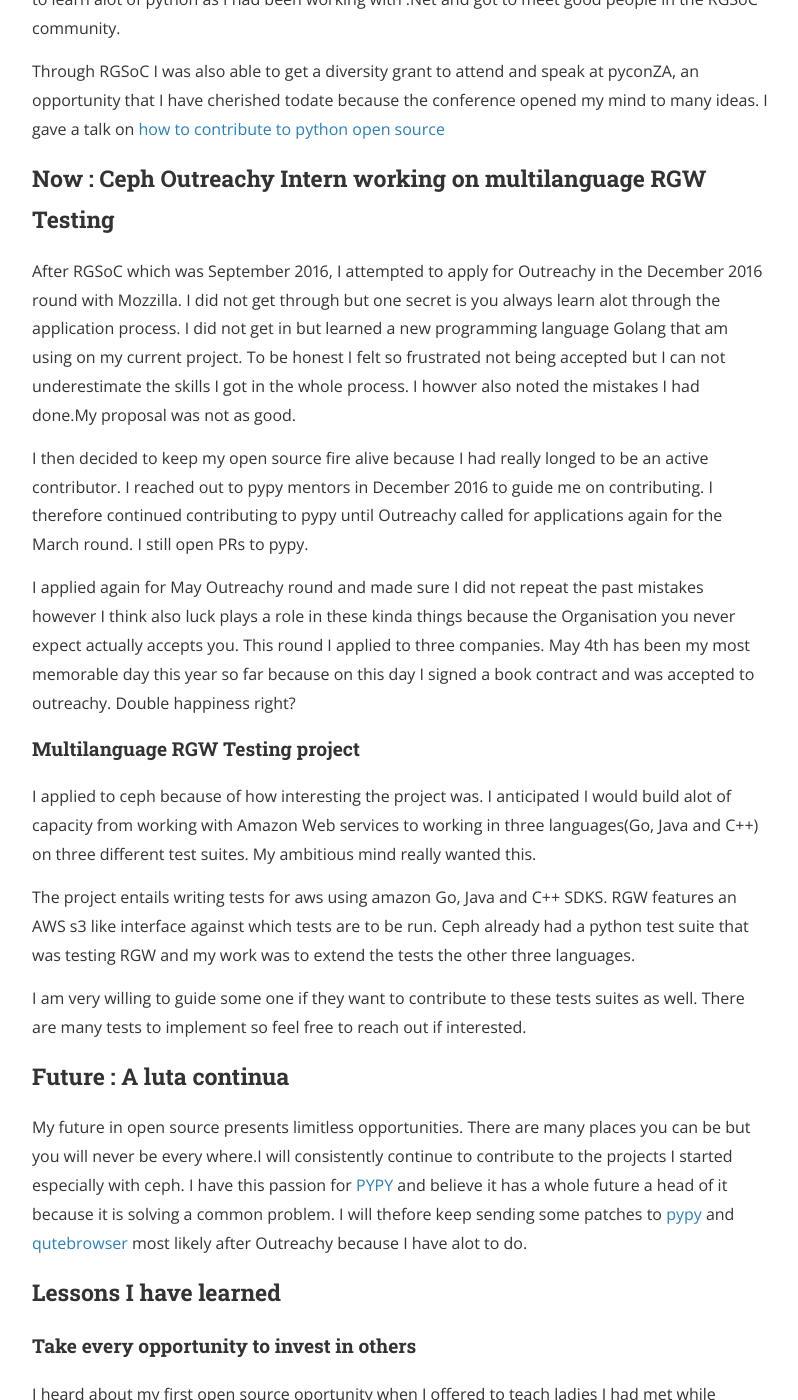
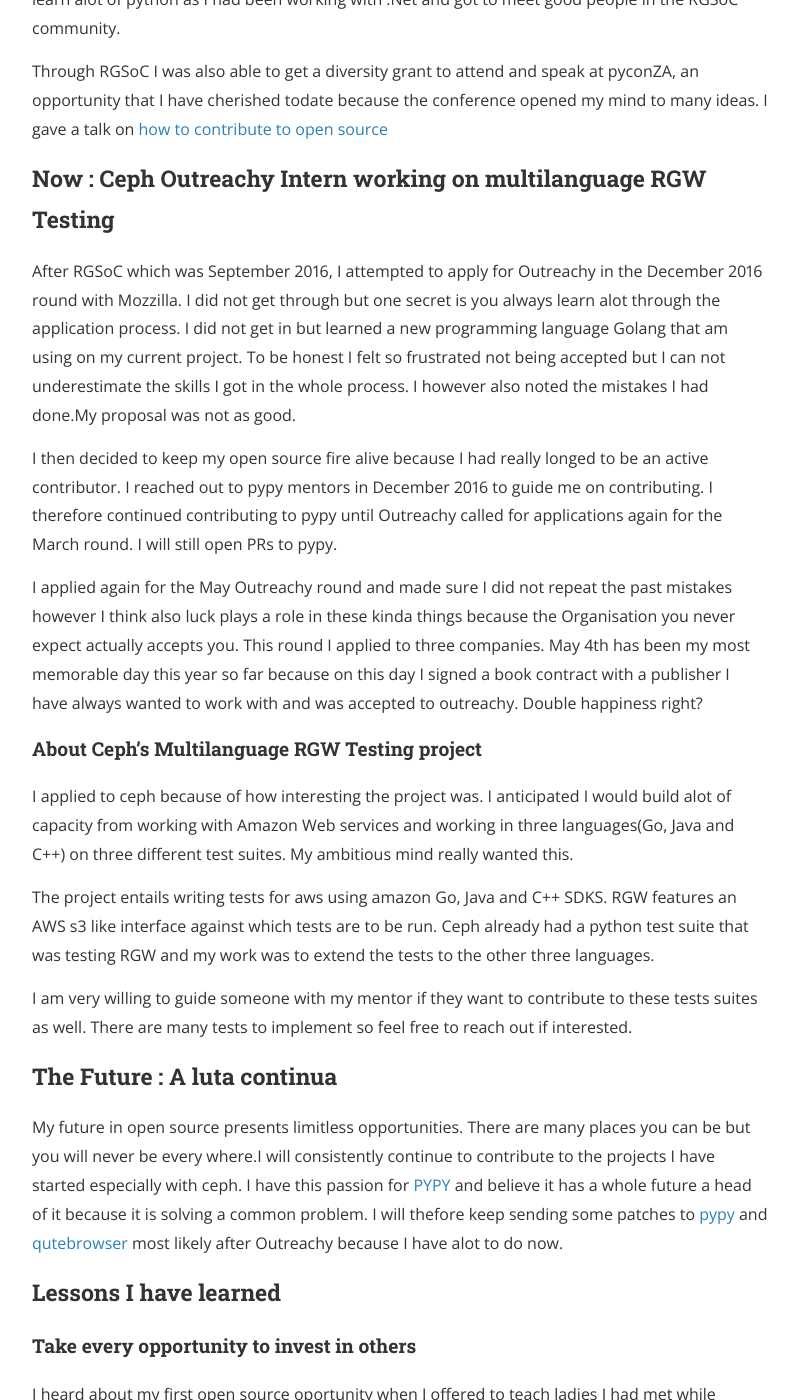
Before and after one commit to saidatnanjuki/saidatnanjuki.github.io, a Jekyll site: the page built from _posts/2017-06-15-opensource.md, in a window 1280 px wide and 1400 px high, scrolled down 1118 px. Shown: the whole window, without its empty margins (240-1038 px from the left). Built offline with Jekyll 4.4.1, drawn with Linux system fonts in a browser that asks for light colours; nearby versions of some CDN libraries; comment, search, counter and statistics services are not loaded; a style sheet for code colours, icons or effects is not loaded; some of the changed text lies outside the part shown.

Commit message:
Create 2017-06-15-opensource.md

```diff
--- a/_posts/2017-06-15-opensource.md
+++ b/_posts/2017-06-15-opensource.md
@@ -7,35 +7,35 @@ This is a tale of a dream come true. This story starts way back in 2016. I was w
 
 I kept reading people's Github profiles in admiration of especially people that had repositories in the category of "Repositories they contribute to". I wanted this on my profile too but did not know how to. I did not have many experienced developers in my circles atleast so this kind of information I did not get easily.
 
-One day I gave a talk at a meetup dubbed Geek night kampala on the transition from continous integration to delivery where I met some ladies who requested me to teach them alittle more on the topic a request I welcomed. After getting to know these ladies one of them told me about Rails Girls Summer of Code and suggested that we team up with her and apply for the same. Well we did and we got accepted. This was the beginning to a dream coming true. i quit my job just before summer could begin in preparation for the golden opportunity.
+One day I gave a talk at a meetup dubbed Geek night kampala on the transition from continous integration to delivery where I met some ladies who requested me to teach them alittle more on the topic a request I welcomed. After getting to know these ladies one of them told me about Rails Girls Summer of Code and suggested that we team up with her and apply for the same. Well we did and got accepted. This was the beginning to a dream coming true. I quit my job just before summer could begin in preparation for the golden opportunity.
 
 ### First : Rails Girls Summer of Code
 
-My open source Journey began here. I was accepted with a friend of mine to work on a project called Qutebrowser. We were called [team Echo](https://teams.railsgirlssummerofcode.org/teams/162) from Uganda. Qutebrowser is a vim-like browser based on PYQT5. If you are a vim fanatic then you probably want to try it. The beauty about this browser is that you browse the web using commands. I wanted to contribute to this project because I wanted something challenging to work on and a browser wasnt bad as it had alot of new things I wanted to learn.
+My open source Journey began here. I was accepted with a friend of mine to work on a project called Qutebrowser. We were called [team Echo](https://teams.railsgirlssummerofcode.org/teams/162) from Uganda. [Qutebrowser](https://github.com/qutebrowser/qutebrowser) is a vim-like browser based on PYQT5. If you are a vim fanatic then you probably want to try it. The beauty about this browser is that you browse the web using commands. Any one ? I wanted to contribute to this project because I wanted something challenging to work on and a browser wasnt bad as it had alot of new things I wanted to learn.
 
-RGSoC was a huge success and a very memorable experience for me as I opened my first pull request then. The mentor was very welcoming and answered every question we asked him. I learned so much working on this project than even the experience I had from work. By and large I got to know that debugging is very a very important skill when working on such big code bases, got to learn alot of python as I had been working with .Net and got to meet good people in the RGSoC community.
+RGSoC was a huge success and a very memorable experience for me as I opened my first pull request then. The mentor was very welcoming and answered every question we asked him. I learned so much working on this project than even the experience I had from work. By and large I got to know that debugging is a very important skill when working on such big code bases, got to learn alot of python as I had been working with .Net and got to meet good people in the RGSoC community.
 
-Through RGSoC I was also able to get a diversity grant to attend and speak at pyconZA, an opportunity that I have cherished todate because the conference opened my mind to many ideas. I gave a talk on [how to contribute to python open source](https://speakerdeck.com/pyconzacontributing-to-python-open-source-infrastructure-and-projects-by-joannah-nanjekye/)
+Through RGSoC I was also able to get a diversity grant to attend and speak at pyconZA, an opportunity that I have cherished todate because the conference opened my mind to many ideas. I gave a talk on [how to contribute to open source](https://speakerdeck.com/pyconzacontributing-to-python-open-source-infrastructure-and-projects-by-joannah-nanjekye/)
 
 ### Now : Ceph Outreachy Intern working on multilanguage RGW Testing
 
-After RGSoC which was September 2016, I attempted to apply for Outreachy in the December 2016 round with Mozzilla. I did not get through but one secret is you always learn alot through the application process. I did not get in but learned a new programming language Golang that am using on my current project. To be honest I felt so frustrated not being accepted but I can not underestimate the skills I got in the whole process. I howver also noted the mistakes I had done.My proposal was not as good.
+After RGSoC which was September 2016, I attempted to apply for Outreachy in the December 2016 round with Mozzilla. I did not get through but one secret is you always learn alot through the application process. I did not get in but learned a new programming language Golang that am using on my current project. To be honest I felt so frustrated not being accepted but I can not underestimate the skills I got in the whole process. I however also noted the mistakes I had done.My proposal was not as good.
 
-I then decided to keep my open source fire alive because I had really longed to be an active contributor. I reached out to pypy mentors in December 2016 to guide me on contributing. I therefore continued contributing to pypy until Outreachy called for applications again for the March round. I still open PRs to pypy.
+I then decided to keep my open source fire alive because I had really longed to be an active contributor. I reached out to pypy mentors in December 2016 to guide me on contributing. I therefore continued contributing to pypy until Outreachy called for applications again for the March round. I will still open PRs to pypy.
 
-I applied again for May Outreachy round and made sure I did not repeat the past mistakes however I think also luck plays a role in these kinda things because the Organisation you never expect actually accepts you. This round I applied to three companies. May 4th has been my most memorable day this year so far because on this day I signed a book contract and was accepted to outreachy. Double happiness right?
+I applied again for the May Outreachy round and made sure I did not repeat the past mistakes however I think also luck plays a role in these kinda things because the Organisation you never expect actually accepts you. This round I applied to three companies. May 4th has been my most memorable day this year so far because on this day I signed a book contract with a publisher I have always wanted to work with and was accepted to outreachy. Double happiness right?
 
-#### Multilanguage RGW Testing project
+#### About Ceph's Multilanguage RGW Testing project
 
-I applied to ceph because of how interesting the project was. I anticipated I would build alot of capacity from working with Amazon Web services to working in three languages(Go, Java and C++) on three different test suites. My ambitious mind really wanted this.
+I applied to ceph because of how interesting the project was. I anticipated I would build alot of capacity from working with Amazon Web services and working in three languages(Go, Java and C++) on three different test suites. My ambitious mind really wanted this.
 
-The project entails writing tests for aws using amazon Go, Java and C++ SDKS. RGW features an AWS s3 like interface against which tests are to be run. Ceph already had a python test suite that was testing RGW and my work was to extend the tests the other three languages.
+The project entails writing tests for aws using amazon Go, Java and C++ SDKS. RGW features an AWS s3 like interface against which tests are to be run. Ceph already had a python test suite that was testing RGW and my work was to extend the tests to the other three languages.
 
-I am very willing to guide some one if they want to contribute to these tests suites as well. There are many tests to implement so feel free to reach out if interested.
+I am very willing to guide someone with my mentor if they want to contribute to these tests suites as well. There are many tests to implement so feel free to reach out if interested.
 
-### Future : A luta continua
+### The Future : A luta continua
 
-My future in open source presents limitless opportunities. There are many places you can be but you will never be every where.I will consistently continue to contribute to the projects I started especially with ceph. I have this passion for [PYPY](https://bitbucket.org/pypy/pypy) and believe it has a whole future a head of it because it is solving a common problem. I will thefore keep sending some patches to [pypy](https://bitbucket.org/pypy/pypy) and [qutebrowser](https://github.com/qutebrowser/qutebrowser) most likely after Outreachy because I have alot to do.
+My future in open source presents limitless opportunities. There are many places you can be but you will never be every where.I will consistently continue to contribute to the projects I have started especially with ceph. I have this passion for [PYPY](https://bitbucket.org/pypy/pypy) and believe it has a whole future a head of it because it is solving a common problem. I will thefore keep sending some patches to [pypy](https://bitbucket.org/pypy/pypy) and [qutebrowser](https://github.com/qutebrowser/qutebrowser) most likely after Outreachy because I have alot to do now.
 
 ### Lessons I have learned
 
```
Also changed, not shown: other parts of _posts/2017-06-15-opensource.md (+5 -5 lines).
